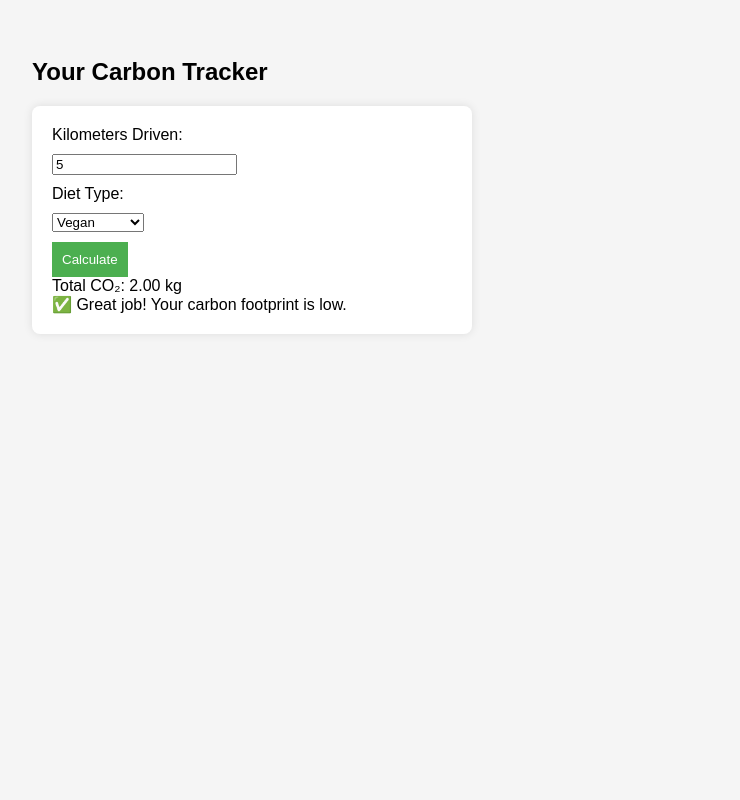
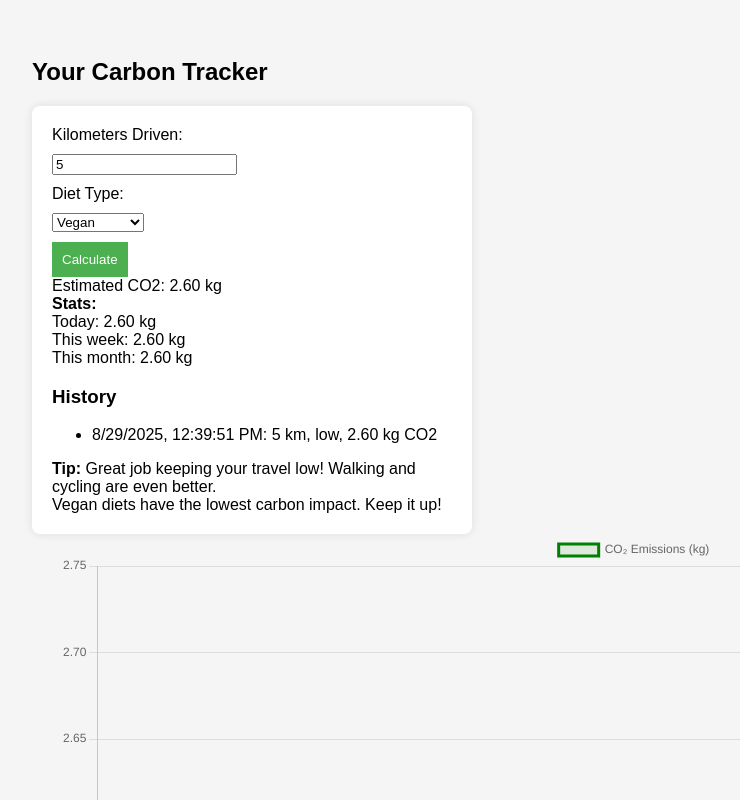
Before and after one commit to vedantpawar374/carbon-footprint-tracker, a plain HTML site: page index.html in a window 1280 px wide. Both pictures are taken after typing "5" into the empty fields and a click on the button "Calculate". Shown: the top 800 px of the page, without its empty margins (6-746 px from the left). Drawn offline with nearby package versions, Linux system fonts and the light colour scheme.

Commit message:
charts were added
charts were added

```diff
--- a/index.html
+++ b/index.html
@@ -24,7 +24,8 @@
     <div id="result"></div>
     <div id="tip"></div>
   </div>
-
+  <canvas id="co2Chart" width="400" height="200"></canvas>
+  <script src="https://cdn.jsdelivr.net/npm/chart.js"></script>
   <script src="script.js"></script>
 </body>
 </html>
--- a/script.js
+++ b/script.js
@@ -1,21 +1,132 @@
 function calculateCO2() {
-  const km = parseFloat(document.getElementById("kmDriven").value);
-  const diet = document.getElementById("diet").value;
+  const kmDriven = document.getElementById('kmDriven').value;
+  const diet = document.getElementById('diet').value;
+  let co2 = 0;
 
-  let carEmission = km * 0.2; // 0.2 kg CO₂ per km
-  let dietEmission = 0;
+  // Simple calculation logic
+  if (diet === 'low') co2 = kmDriven * 0.12 + 2;
+  else if (diet === 'medium') co2 = kmDriven * 0.12 + 4;
+  else co2 = kmDriven * 0.12 + 7;
 
-  if (diet === "low") dietEmission = 1;
-  else if (diet === "medium") dietEmission = 3;
-  else if (diet === "high") dietEmission = 5;
+  document.getElementById('result').innerText = `Estimated CO2: ${co2.toFixed(2)} kg`;
 
-  const total = carEmission + dietEmission;
+  // Save entry to localStorage with ISO date
+  const entry = {
+    date: new Date().toISOString(), // <-- ISO format
+    kmDriven,
+    diet,
+    co2: co2.toFixed(2)
+  };
+  let history = JSON.parse(localStorage.getItem('history')) || [];
+  history.push(entry);
+  localStorage.setItem('history', JSON.stringify(history));
 
-  document.getElementById("result").innerText = `Total CO₂: ${total.toFixed(2)} kg`;
+  showHistory();
+  showStats();
+  showTip(kmDriven, diet);
+  showChart(); // <-- add this line
+}
 
-  if (total > 10) {
-    document.getElementById("tip").innerText = "🌍 Try to reduce car travel or eat more plant-based meals.";
+function showHistory() {
+  let history = JSON.parse(localStorage.getItem('history')) || [];
+  let html = '<h3>History</h3><ul>';
+  history.slice(-5).reverse().forEach(entry => {
+    // Parse ISO date and display as local string
+    const readableDate = new Date(entry.date).toLocaleString();
+    html += `<li>${readableDate}: ${entry.kmDriven} km, ${entry.diet}, ${entry.co2} kg CO2</li>`;
+  });
+  html += '</ul>';
+  document.getElementById('tip').innerHTML = html;
+}
+
+function showStats() {
+  const history = JSON.parse(localStorage.getItem('history')) || [];
+  const now = new Date();
+  let daily = 0, weekly = 0, monthly = 0;
+
+  history.forEach(entry => {
+    const entryDate = new Date(entry.date);
+    // Daily
+    if (entryDate.toDateString() === now.toDateString()) {
+      daily += parseFloat(entry.co2);
+    }
+    // Weekly (last 7 days)
+    if ((now - entryDate) / (1000 * 60 * 60 * 24) < 7) {
+      weekly += parseFloat(entry.co2);
+    }
+    // Monthly (same month and year)
+    if (
+      entryDate.getMonth() === now.getMonth() &&
+      entryDate.getFullYear() === now.getFullYear()
+    ) {
+      monthly += parseFloat(entry.co2);
+    }
+  });
+
+  document.getElementById('result').innerHTML +=
+    `<br><strong>Stats:</strong>
+    <br>Today: ${daily.toFixed(2)} kg
+    <br>This week: ${weekly.toFixed(2)} kg
+    <br>This month: ${monthly.toFixed(2)} kg`;
+}
+
+function showTip(kmDriven, diet) {
+  let tip = "";
+  if (kmDriven > 100) {
+    tip += "Consider using public transport or carpooling to reduce your travel emissions.<br>";
+  } else if (kmDriven > 0) {
+    tip += "Great job keeping your travel low! Walking and cycling are even better.<br>";
+  }
+  if (diet === "high") {
+    tip += "Try reducing meat consumption for a lower carbon footprint.";
+  } else if (diet === "medium") {
+    tip += "Vegetarian diets are better for the planet. Consider more plant-based meals!";
   } else {
-    document.getElementById("tip").innerText = "✅ Great job! Your carbon footprint is low.";
+    tip += "Vegan diets have the lowest carbon impact. Keep it up!";
   }
+  document.getElementById('tip').innerHTML += `<div style="margin-top:10px;"><strong>Tip:</strong> ${tip}</div>`;
 }
+
+function showChart() {
+  const history = JSON.parse(localStorage.getItem('history')) || [];
+  const labels = history.map(entry => new Date(entry.date).toLocaleDateString() + " " + new Date(entry.date).toLocaleTimeString());
+  const data = history.map(entry => parseFloat(entry.co2));
+
+  const ctx = document.getElementById('co2Chart').getContext('2d');
+  // Fix: Only destroy if it's a Chart instance
+  if (window.co2Chart && typeof window.co2Chart.destroy === 'function') {
+    window.co2Chart.destroy();
+  }
+
+  window.co2Chart = new Chart(ctx, {
+    type: 'line',
+    data: {
+      labels: labels,
+      datasets: [{
+        label: 'CO₂ Emissions (kg)',
+        data: data,
+        borderColor: 'green',
+        backgroundColor: 'rgba(0,128,0,0.1)',
+        fill: true,
+        tension: 0.2
+      }]
+    },
+    options: {
+      responsive: true,
+      plugins: {
+        legend: { display: true }
+      },
+      scales: {
+        x: { title: { display: true, text: 'Date & Time' } },
+        y: { title: { display: true, text: 'CO₂ (kg)' } }
+      }
+    }
+  });
+}
+
+// Show history and stats on page load
+window.onload = function() {
+  showHistory();
+  showStats();
+  showChart(); // <-- add this line
+};
```
